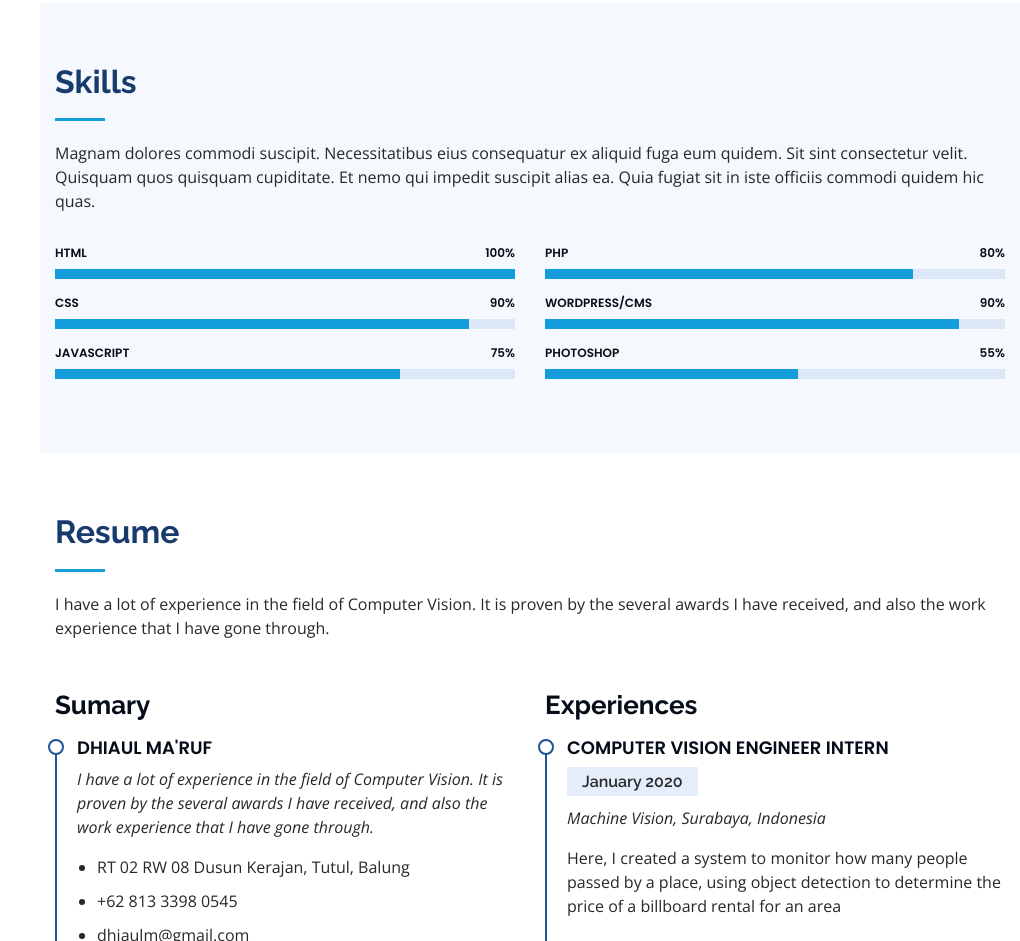
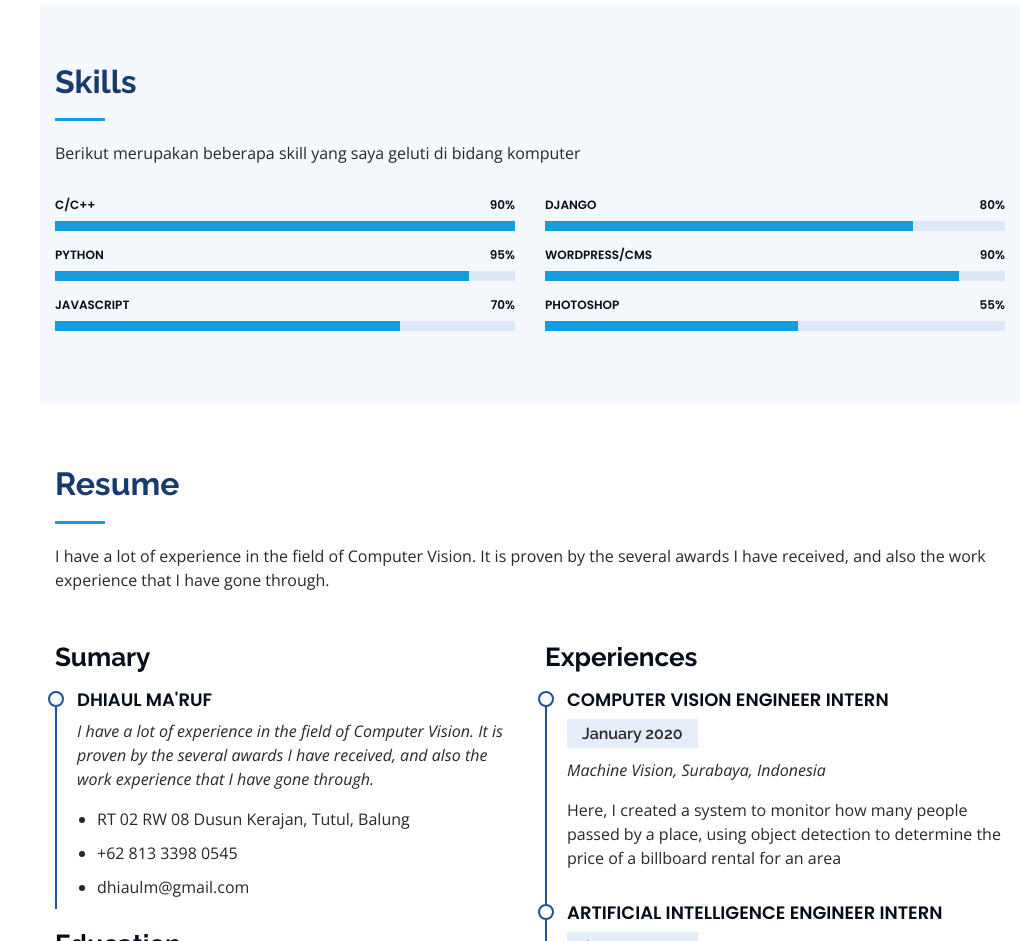
Before and after one commit to dhiaul98/dhiaul98.github.io, a plain HTML site: page index.html in a window 1280 px wide. Shown: the part 1346-2287 px from the top of the page, without its empty margins (260-1280 px from the left). Drawn offline with nearby package versions, Linux system fonts and the light colour scheme.

Commit message:
nambahin skill

```diff
--- a/index.html
+++ b/index.html
@@ -133,7 +133,7 @@
 
         <div class="section-title">
           <h2>Skills</h2>
-          <p>Magnam dolores commodi suscipit. Necessitatibus eius consequatur ex aliquid fuga eum quidem. Sit sint consectetur velit. Quisquam quos quisquam cupiditate. Et nemo qui impedit suscipit alias ea. Quia fugiat sit in iste officiis commodi quidem hic quas.</p>
+          <p>Berikut merupakan beberapa skill yang saya geluti di bidang komputer</p>
         </div>
 
         <div class="row skills-content">
@@ -141,21 +141,21 @@
           <div class="col-lg-6" data-aos="fade-up">
 
             <div class="progress">
-              <span class="skill">HTML <i class="val">100%</i></span>
+              <span class="skill">C/C++ <i class="val">90%</i></span>
               <div class="progress-bar-wrap">
                 <div class="progress-bar" role="progressbar" aria-valuenow="100" aria-valuemin="0" aria-valuemax="100"></div>
               </div>
             </div>
 
             <div class="progress">
-              <span class="skill">CSS <i class="val">90%</i></span>
+              <span class="skill">Python <i class="val">95%</i></span>
               <div class="progress-bar-wrap">
                 <div class="progress-bar" role="progressbar" aria-valuenow="90" aria-valuemin="0" aria-valuemax="100"></div>
               </div>
             </div>
 
             <div class="progress">
-              <span class="skill">JavaScript <i class="val">75%</i></span>
+              <span class="skill">JavaScript <i class="val">70%</i></span>
               <div class="progress-bar-wrap">
                 <div class="progress-bar" role="progressbar" aria-valuenow="75" aria-valuemin="0" aria-valuemax="100"></div>
               </div>
@@ -166,7 +166,7 @@
           <div class="col-lg-6" data-aos="fade-up" data-aos-delay="100">
 
             <div class="progress">
-              <span class="skill">PHP <i class="val">80%</i></span>
+              <span class="skill">Django <i class="val">80%</i></span>
               <div class="progress-bar-wrap">
                 <div class="progress-bar" role="progressbar" aria-valuenow="80" aria-valuemin="0" aria-valuemax="100"></div>
               </div>
```
